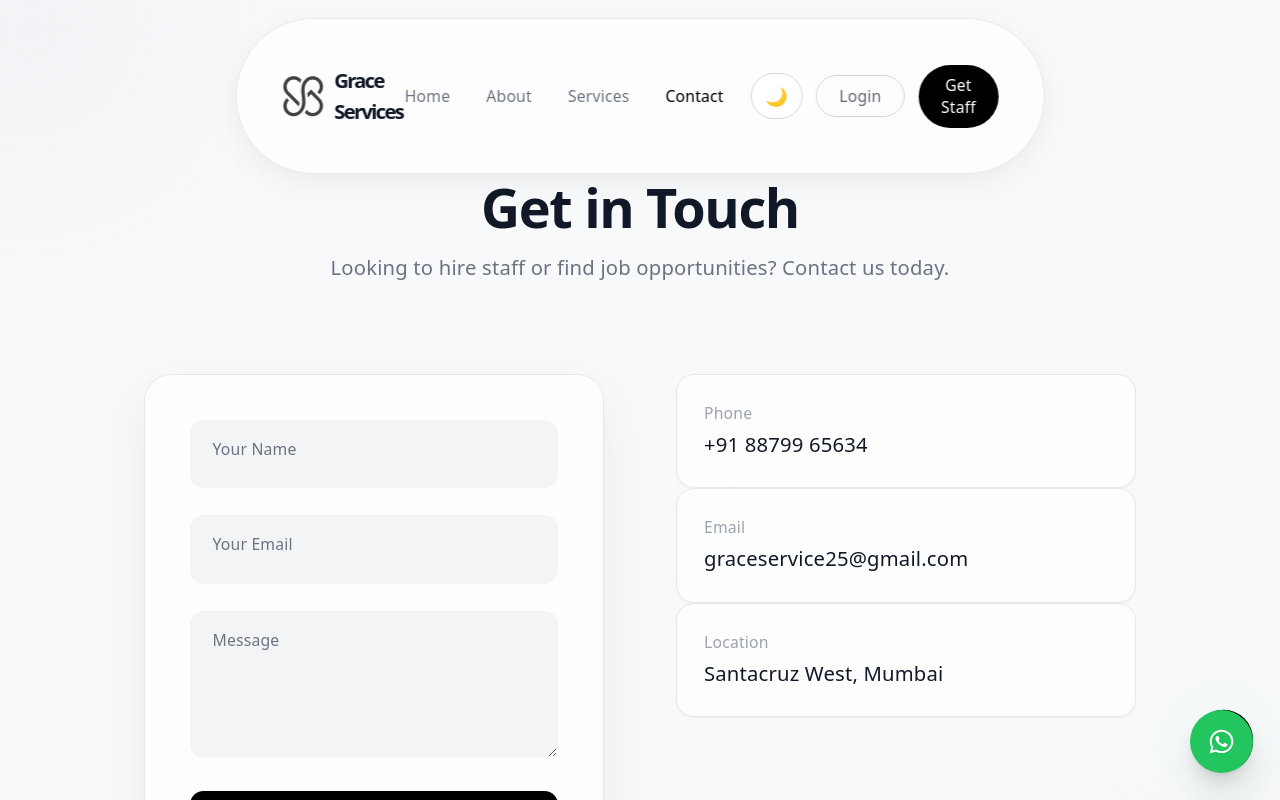
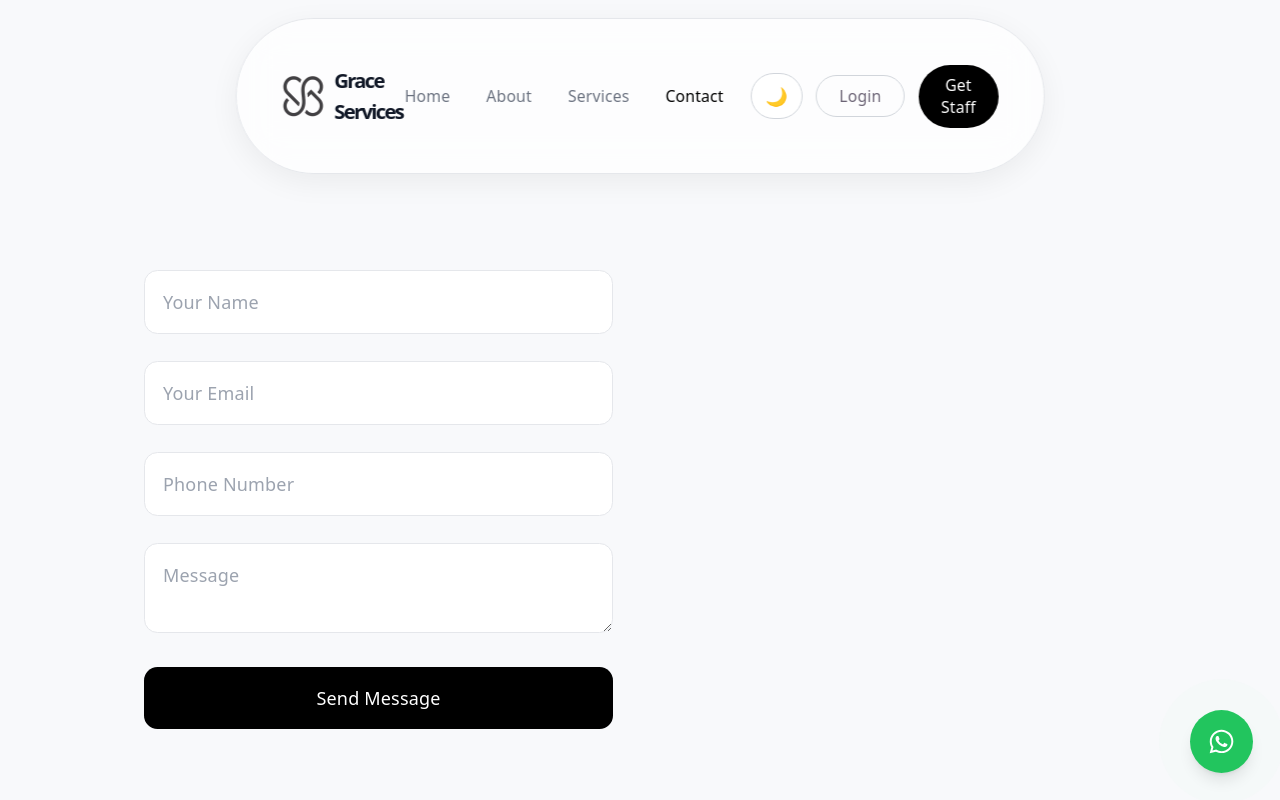
Before and after one commit to gaurigraceservices-ship-it/grace-services, a React (Vite) app: page /contact in a window 1280 px wide. Shown: the top 800 px of the page. Built offline with nearby package versions, Linux system fonts and the light colour scheme.

Commit message:
final fix contact form

```diff
--- a/package.json
+++ b/package.json
@@ -11,6 +11,7 @@
   },
   "dependencies": {
     "@emailjs/browser": "^4.4.1",
+    "@supabase/supabase-js": "^2.103.0",
     "framer-motion": "^12.38.0",
     "react": "^19.2.4",
     "react-dom": "^19.2.4",
--- a/src/components/Footer.jsx
+++ b/src/components/Footer.jsx
@@ -28,7 +28,7 @@ const Footer = () => {
         {/* Contact */}
         <div>
           <h3 className="text-lg font-semibold">Contact</h3>
-          <p className="mt-4 text-gray-400">📞 88799 65634</p>
+          <p className="mt-4 text-gray-400">📞 +91 8657834312</p>
           <p className="text-gray-400">📧 graceservice25@gmail.com</p>
           <p className="text-gray-400">📍 Mumbai, India</p>
 
--- a/src/components/WhatsAppButton.jsx
+++ b/src/components/WhatsAppButton.jsx
@@ -1,7 +1,7 @@
 import { FaWhatsapp } from "react-icons/fa";
 
 const WhatsAppButton = () => {
-  const phoneNumber = "918879965634";
+  const phoneNumber = "918657834312";
 
   const message = "Hi Grace Services! I’m interested in your manpower services. Can you share more details?";
 
--- a/src/pages/Contact.jsx
+++ b/src/pages/Contact.jsx
@@ -1,170 +1,116 @@
+import { supabase } from "../supabase";
 import { motion } from "framer-motion";
 import { useState } from "react";
 
 const Contact = () => {
-  const [focused, setFocused] = useState(null);
   const [submitted, setSubmitted] = useState(false);
 
-  const contactInfo = [
+  // ✅ FORM STATES
+  const [name, setName] = useState("");
+  const [email, setEmail] = useState("");
+  const [message, setMessage] = useState("");
+  const [phone, setPhone] = useState("");
+
+  // ✅ SUBMIT FUNCTION
+  const handleSubmit = async (e) => {
+    e.preventDefault();
+
+    console.log("Submitting:", name, email, message, phone);
+
+    const { data, error } = await supabase
+      .from("contacts")
+      .insert([
         {
-      title: "Phone",
-      value: "+91 88799 65634",
-      link: "tel:+918879965634",
+          name,
+          email,
+          message,
+          phone,
         },
-    {
-      title: "Email",
-      value: "graceservice25@gmail.com",
-      link: "mailto:graceservice25@gmail.com",
-    },
-    {
-      title: "Location",
-      value: "Santacruz West, Mumbai",
-      link: "https://www.google.com/maps?q=Santacruz+West+Mumbai",
-    },
-  ];
+      ]);
 
-  const handleSubmit = (e) => {
-    e.preventDefault();
+    console.log("Response:", data, error);
+
+    if (error) {
+      alert("❌ Error saving data");
+      console.log(error);
+    } else {
+      alert("✅ Data saved!");
       setSubmitted(true);
+
+      // reset form
+      setName("");
+      setEmail("");
+      setMessage("");
+      setPhone("");
+
       setTimeout(() => setSubmitted(false), 3000);
+    }
   };
 
   return (
-    <motion.div
-      initial={{ opacity: 0 }}
-      animate={{ opacity: 1 }}
-      exit={{ opacity: 0 }}
-      className="w-full min-h-screen px-6 md:px-20 lg:px-32 pt-40 pb-28 bg-[#f8f9fb] dark:bg-[#0f172a] relative overflow-hidden"
-    >
+    <motion.div className="w-full min-h-screen px-6 md:px-20 lg:px-32 pt-40 pb-28">
 
-      {/* Glow */}
-      <div className="absolute top-[-120px] left-[-120px] w-[300px] h-[300px] bg-gray-200 dark:bg-gray-700 opacity-30 blur-3xl rounded-full"></div>
-      <div className="absolute bottom-[-120px] right-[-120px] w-[300px] h-[300px] bg-gray-300 dark:bg-gray-800 opacity-20 blur-3xl rounded-full"></div>
-
-      {/* Heading */}
-      <div className="text-center max-w-2xl mx-auto relative z-10">
-        <h2 className="text-4xl md:text-5xl font-semibold text-gray-900 dark:text-white tracking-tight">
-          Get in Touch
-        </h2>
-        <p className="mt-4 text-gray-500 dark:text-gray-300 text-lg">
-          Looking to hire staff or find job opportunities? Contact us today.
-        </p>
-      </div>
-
-      {/* Layout */}
-      <div className="grid md:grid-cols-2 gap-12 lg:gap-16 mt-20 items-start relative z-10">
+      <div className="grid md:grid-cols-2 gap-12 mt-20">
 
         {/* FORM */}
-        <motion.div
-          initial={{ opacity: 0, y: 40 }}
-          whileInView={{ opacity: 1, y: 0 }}
-          viewport={{ once: true }}
-          className="bg-white/70 dark:bg-white/10 backdrop-blur-xl border border-gray-200 dark:border-white/10 rounded-3xl p-8 md:p-10 shadow-[0_20px_50px_rgba(0,0,0,0.06)]"
-        >
+        <div>
 
           {submitted ? (
             <div className="text-center py-20">
-              <h3 className="text-2xl font-semibold text-gray-900 dark:text-white">
-                Message Sent 🚀
-              </h3>
-              <p className="text-gray-500 dark:text-gray-300 mt-2">
-                We'll get back to you shortly.
-              </p>
+              <h3 className="text-xl font-semibold">Message Sent 🚀</h3>
             </div>
           ) : (
             <form onSubmit={handleSubmit} className="space-y-6">
 
-              {/* Inputs */}
-              {["name", "email"].map((field) => (
-                <div key={field} className="relative">
+              {/* NAME */}
               <input
-                    onFocus={() => setFocused(field)}
-                    onBlur={() => setFocused(null)}
-                    className="w-full px-5 pt-6 pb-3 rounded-xl bg-gray-100 dark:bg-white/10 text-gray-900 dark:text-white focus:bg-white dark:focus:bg-white/20 border border-transparent focus:border-gray-300 dark:focus:border-white/20 outline-none transition"
+                value={name}
+                onChange={(e) => setName(e.target.value)}
+                placeholder="Your Name"
+                className="w-full p-4 border rounded-xl"
+                required
               />
-                  <label
-                    className={`absolute left-5 transition-all text-gray-500 dark:text-gray-300
-                    ${focused === field ? "top-2 text-xs" : "top-4 text-sm"}`}
-                  >
-                    {field === "name" ? "Your Name" : "Your Email"}
-                  </label>
-                </div>
-              ))}
 
-              {/* Message */}
-              <div className="relative">
+              {/* EMAIL */}
+              <input
+                value={email}
+                onChange={(e) => setEmail(e.target.value)}
+                placeholder="Your Email"
+                className="w-full p-4 border rounded-xl"
+                required
+              />
+
+              {/* PHONE */}
+              <input
+                value={phone}
+                onChange={(e) => setPhone(e.target.value)}
+                placeholder="Phone Number"
+                className="w-full p-4 border rounded-xl"
+                required
+              />
+
+              {/* MESSAGE */}
               <textarea
-                  rows="4"
-                  onFocus={() => setFocused("message")}
-                  onBlur={() => setFocused(null)}
-                  className="w-full px-5 pt-6 pb-3 rounded-xl bg-gray-100 dark:bg-white/10 text-gray-900 dark:text-white focus:bg-white dark:focus:bg-white/20 border border-transparent focus:border-gray-300 dark:focus:border-white/20 outline-none transition"
+                value={message}
+                onChange={(e) => setMessage(e.target.value)}
+                placeholder="Message"
+                className="w-full p-4 border rounded-xl"
+                required
               />
-                <label
-                  className={`absolute left-5 transition-all text-gray-500 dark:text-gray-300
-                  ${focused === "message" ? "top-2 text-xs" : "top-4 text-sm"}`}
-                >
-                  Message
-                </label>
-              </div>
 
-              {/* Button */}
-              <motion.button
-                whileHover={{ scale: 1.03 }}
-                whileTap={{ scale: 0.97 }}
-                className="w-full py-4 rounded-xl bg-black text-white font-medium tracking-wide
-                shadow-lg hover:shadow-2xl transition"
+              {/* BUTTON */}
+              <button
+                type="submit"
+                className="w-full py-4 bg-black text-white rounded-xl"
               >
                 Send Message
-              </motion.button>
+              </button>
 
             </form>
           )}
-        </motion.div>
-
-        {/* INFO */}
-        <motion.div
-          initial={{ opacity: 0, y: 40 }}
-          whileInView={{ opacity: 1, y: 0 }}
-          viewport={{ once: true }}
-          className="space-y-5"
-        >
-          {contactInfo.map((item, i) => (
-            <a key={i} href={item.link} target="_blank" rel="noopener noreferrer">
-              <motion.div
-                whileHover={{ scale: 1.02 }}
-                className="group bg-white/70 dark:bg-white/10 backdrop-blur-xl border border-gray-200 dark:border-white/10 rounded-2xl p-6 shadow-sm hover:shadow-xl transition"
-              >
-                <h3 className="text-sm text-gray-400 dark:text-gray-300 mb-1">
-                  {item.title}
-                </h3>
-
-                <p className="text-lg font-medium text-gray-900 dark:text-white group-hover:translate-x-1 transition">
-                  {item.value}
-                </p>
-              </motion.div>
-            </a>
-          ))}
-        </motion.div>
+        </div>
 
       </div>
-
-      {/* WhatsApp */}
-      <a
-        href="https://wa.me/918879965634?text=Hi%20I%20want%20to%20know%20more"
-        target="_blank"
-        rel="noopener noreferrer"
-        className="fixed bottom-6 right-6 z-50"
-      >
-        <motion.div
-          animate={{ y: [0, -6, 0] }}
-          transition={{ repeat: Infinity, duration: 2 }}
-          whileHover={{ scale: 1.1 }}
-          className="bg-black text-white p-4 rounded-full shadow-2xl"
-        >
-          💬
-        </motion.div>
-      </a>
-
     </motion.div>
   );
 };
--- /dev/null
+++ b/src/supabase.js
@@ -0,0 +1,6 @@
+import { createClient } from '@supabase/supabase-js'
+
+const supabaseUrl = "https://plthfzntnlbogtdwboja.supabase.co"
+const supabaseKey = "sb_publishable_U1mdD98TNyS_dRslGGQPqQ_YVGRMNGJ"
+
+export const supabase = createClient(supabaseUrl, supabaseKey)
```
Also changed, not shown: vercel.json (added), 1 other file (tests, documents, lock files or other folders). Lines whose indentation alone changed are shown as unchanged.
